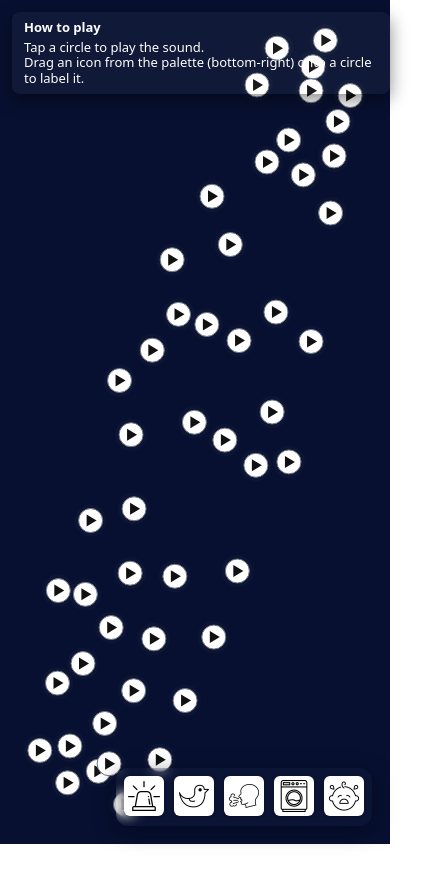
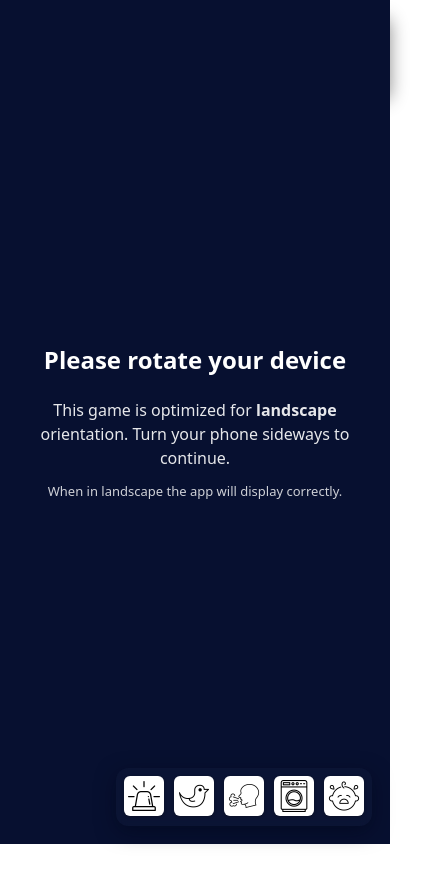
Before and after one commit to davidchalupa/soundiada, a React (Vite) app: page / in a window 390 px wide. Shown: the whole page, 430 px wide, since content can reach past the window. After the commit the page ends 844 px from the top, so only its background shows below. Built offline with nearby package versions, Linux system fonts and the light colour scheme.

Commit message:
A more limited solution to mobile behavior.

```diff
--- a/src/components/EmbeddingViewer.tsx
+++ b/src/components/EmbeddingViewer.tsx
@@ -8,6 +8,15 @@ import IconBird from "../assets/icons/bird.png";
 import IconBreathing from "../assets/icons/breath.png";
 import IconWashingMachine from "../assets/icons/washing-machine.png";
 import IconCryingBaby from "../assets/icons/crying.png";
+
+/*
+  Drop-in replacement: landscape-first viewer with desktop-position fix.
+
+  Fixes:
+  - Ensures the root/container/SVG are fixed to viewport (position: fixed; left:0; top:0)
+    and SVG is display:block so there are no subtle offsets (white margins / scrollbars).
+  - Keeps the rest of behavior unchanged (play/pause, drag/drop, palette, modal).
+*/
 
 const PALETTE_CATEGORIES = [
   "siren",
@@ -34,27 +43,14 @@ type Props = {
 };
 
 const EmbeddingViewer: React.FC<Props> = ({ padding = 40 }) => {
+  // refs & state
   const audioRef = useRef<HTMLAudioElement | null>(null);
   const [playingFile, setPlayingFile] = useState<string | null>(null);
   const [viewport, setViewport] = useState({ w: window.innerWidth, h: window.innerHeight });
-
-  // canonical initial viewport (captured on first mount)
-  const canonicalRef = useRef<{ w: number; h: number; portrait: boolean } | null>(null);
-
   const [guesses, setGuesses] = useState<Record<string, string>>({});
   const [showModal, setShowModal] = useState(false);
 
-  // set canonical viewport on first mount
-  useEffect(() => {
-    if (!canonicalRef.current) {
-      const w0 = Math.max(200, window.innerWidth);
-      const h0 = Math.max(160, window.innerHeight);
-      const portrait0 = !!(window.matchMedia && window.matchMedia("(orientation: portrait)").matches);
-      canonicalRef.current = { w: w0, h: h0, portrait: portrait0 };
-    }
-  }, []);
-
-  // update viewport on resize/orientation changes
+  // update viewport on resize/orientation change
   useEffect(() => {
     const update = () => setViewport({ w: Math.max(200, window.innerWidth), h: Math.max(160, window.innerHeight) });
     update();
@@ -65,6 +61,8 @@ const EmbeddingViewer: React.FC<Props> = ({ padding = 40 }) => {
       window.removeEventListener("orientationchange", update);
     };
   }, []);
+
+  const isLandscape = viewport.w >= viewport.h;
 
   const embeddings = useMemo(() => esc50Embeddings.slice(), []);
 
@@ -83,36 +81,7 @@ const EmbeddingViewer: React.FC<Props> = ({ padding = 40 }) => {
     }
   }, [totalFlagged, embeddings.length]);
 
-  // logical canonical canvas (use initial orientation dims as-is)
-  const canonical = canonicalRef.current ?? { w: viewport.w, h: viewport.h, portrait: viewport.h > viewport.w };
-  const cw0 = canonical.w;
-  const ch0 = canonical.h;
-  const initialPortrait = canonical.portrait;
-
-  // detect whether current orientation differs from canonical
-  const currentPortrait = viewport.h > viewport.w;
-  const rotated = initialPortrait !== currentPortrait;
-
-  // compute scale to fit canonical canvas into current viewport
-  // if rotated, the canonical canvas is rotated 90deg when mapping to viewport, so swap dims
-  const scale = (() => {
-    if (rotated) {
-      // canonical (cw0 x ch0) will be mapped rotated -> compare viewport.w to ch0 and viewport.h to cw0
-      return Math.min(viewport.w / ch0, viewport.h / cw0);
-    } else {
-      return Math.min(viewport.w / cw0, viewport.h / ch0);
-    }
-  })();
-
-  // compute the transform for the canonical content container:
-  // center container at viewport center and then rotate + scale as needed.
-  // Using translate(-50%,-50%) centers the element (which has width cw0 and height ch0),
-  // then rotate(90deg) (if needed) then scale(scale).
-  const transform = rotated
-    ? `translate(-50%,-50%) rotate(90deg) scale(${scale})`
-    : `translate(-50%,-50%) scale(${scale})`;
-
-  // projection bounds based on canonical logical coords (cw0 x ch0)
+  // compute bounds for projection (based on numeric coords)
   const bounds = useMemo(() => {
     if (!embeddings || embeddings.length === 0) return { minX: 0, maxX: 1, minY: 0, maxY: 1 };
     let minX = Infinity,
@@ -140,11 +109,11 @@ const EmbeddingViewer: React.FC<Props> = ({ padding = 40 }) => {
     return { minX, maxX, minY, maxY };
   }, [embeddings]);
 
-  // project using canonical dims (cw0 x ch0)
+  // project into viewport pixel space (width = viewport.w, height = viewport.h)
   const project = (x: number, y: number) => {
     const { minX, maxX, minY, maxY } = bounds;
-    const w = cw0 - 2 * padding;
-    const h = ch0 - 2 * padding;
+    const w = viewport.w - 2 * padding;
+    const h = viewport.h - 2 * padding;
     const px = padding + ((x - minX) / (maxX - minX)) * w;
     const py = padding + (1 - (y - minY) / (maxY - minY)) * h;
     return { px, py };
@@ -167,14 +136,14 @@ const EmbeddingViewer: React.FC<Props> = ({ padding = 40 }) => {
     }
   }
 
-  // tiny deterministic jitter
+  // deterministic tiny jitter
   const jitter = useMemo(() => {
     const xs = embeddings.map((e) => Number(e.x));
     if (xs.length === 0) return 0.001;
     return 1e-3 * Math.max(1.0, Math.max(...xs) - Math.min(...xs));
   }, [embeddings]);
 
-  // audio behavior
+  // play/pause behavior
   const onPointClick = (file: string) => {
     const url = buildAudioUrl(file);
     const audio = audioRef.current;
@@ -215,9 +184,8 @@ const EmbeddingViewer: React.FC<Props> = ({ padding = 40 }) => {
     };
   }, []);
 
-  // pointer drag fallback + ghost
+  // pointer drag fallback (touch + mouse)
   const draggingCatRef = useRef<string | null>(null);
-  const pointerIdRef = useRef<number | null>(null);
   const ghostRef = useRef<HTMLElement | null>(null);
 
   const makeGhost = (cat: string, x: number, y: number) => {
@@ -266,7 +234,6 @@ const EmbeddingViewer: React.FC<Props> = ({ padding = 40 }) => {
     } finally {
       cleanupGhost();
       draggingCatRef.current = null;
-      pointerIdRef.current = null;
       window.removeEventListener("pointermove", onPointerMoveWindow);
       window.removeEventListener("pointerup", onPointerUpWindow);
     }
@@ -277,11 +244,7 @@ const EmbeddingViewer: React.FC<Props> = ({ padding = 40 }) => {
       ev.preventDefault();
       ev.stopPropagation();
     } catch {}
-    try {
-      (ev.currentTarget as Element).setPointerCapture?.(ev.pointerId);
-    } catch {}
     draggingCatRef.current = category;
-    pointerIdRef.current = ev.pointerId;
     makeGhost(category, ev.clientX, ev.clientY);
     window.addEventListener("pointermove", onPointerMoveWindow, { passive: true } as any);
     window.addEventListener("pointerup", onPointerUpWindow);
@@ -295,7 +258,7 @@ const EmbeddingViewer: React.FC<Props> = ({ padding = 40 }) => {
     };
   }, []);
 
-  // desktop drag
+  // desktop drag handlers
   const onPaletteDragStart = (ev: React.DragEvent, category: string) => {
     try {
       ev.dataTransfer.setData("text/plain", category);
@@ -323,35 +286,49 @@ const EmbeddingViewer: React.FC<Props> = ({ padding = 40 }) => {
     setShowModal(false);
   };
 
-  // container & content styles:
-  // wrapper fills viewport; content (canonical canvas) is centered and transformed
-  const wrapperStyle: React.CSSProperties = {
+  // Render
+  return (
+    // ROOT is fixed to viewport to avoid any page margins/offsets that caused shifted points.
+    <div
+      style={{
         position: "fixed",
         left: 0,
         top: 0,
         width: "100vw",
         height: "100vh",
         overflow: "hidden",
-    zIndex: 1,
-  };
+        boxSizing: "border-box",
+        margin: 0,
+        padding: 0,
+      }}
+    >
+      {/* If not landscape, show overlay telling user to rotate */}
+      {!isLandscape && (
+        <div
+          style={{
+            position: "fixed",
+            inset: 0,
+            background: "#071030",
+            color: "#fff",
+            display: "flex",
+            alignItems: "center",
+            justifyContent: "center",
+            zIndex: 3000,
+            padding: 20,
+            textAlign: "center",
+          }}
+        >
+          <div>
+            <h2 style={{ marginTop: 0 }}>Please rotate your device</h2>
+            <p style={{ opacity: 0.9, marginBottom: 12 }}>
+              This game is optimized for <strong>landscape</strong> orientation. Turn your phone sideways to continue.
+            </p>
+            <div style={{ opacity: 0.8, fontSize: 13 }}>When in landscape the app will display correctly.</div>
+          </div>
+        </div>
+      )}
 
-  const contentStyle: React.CSSProperties = {
-    position: "absolute",
-    left: "50%",
-    top: "50%",
-    width: `${cw0}px`,
-    height: `${ch0}px`,
-    transformOrigin: "center center",
-    transform,
-    pointerEvents: "auto",
-    touchAction: "none",
-    // ensure content sits below palette/instruction
-    zIndex: 1,
-  };
-
-  return (
-    <div style={{ position: "relative", width: "100vw", height: "100vh", overflow: "hidden" }}>
-      {/* instructions: fixed top-left */}
+      {/* Top-left instructions (fixed) */}
       <div
         style={{
           position: "fixed",
@@ -371,15 +348,30 @@ const EmbeddingViewer: React.FC<Props> = ({ padding = 40 }) => {
         aria-hidden
       >
         <strong style={{ display: "block", marginBottom: 4 }}>How to play</strong>
-        <div>Tap a circle to play the sound.</div>
+        <div>Click a circle to play the sound.</div>
         <div>Drag an icon from the palette (bottom-right) onto a circle to label it.</div>
       </div>
 
-      {/* main wrapper */}
-      <div style={wrapperStyle}>
-        <div style={contentStyle}>
-          <svg width={cw0} height={ch0} viewBox={`0 0 ${cw0} ${ch0}`} preserveAspectRatio="none">
-            <rect x={0} y={0} width={cw0} height={ch0} fill="#071030" />
+      {/* SVG canvas: exact viewport size, positioned fixed to avoid parent offsets */}
+      <svg
+        width={viewport.w}
+        height={viewport.h}
+        viewBox={`0 0 ${viewport.w} ${viewport.h}`}
+        preserveAspectRatio="none"
+        style={{
+          display: isLandscape ? "block" : "none",
+          width: "100vw",
+          height: "100vh",
+          position: "fixed",
+          left: 0,
+          top: 0,
+          zIndex: 1,
+          boxSizing: "border-box",
+          margin: 0,
+          padding: 0,
+        }}
+      >
+        <rect x={0} y={0} width={viewport.w} height={viewport.h} fill="#071030" />
         {embeddings.map((e, idx) => {
           const x = Number(e.x) + ((idx % 2 === 0 ? 1 : -1) * jitter * 0.5);
           const y = Number(e.y) + ((idx % 3 === 0 ? 1 : -1) * jitter * 0.5);
@@ -405,6 +397,7 @@ const EmbeddingViewer: React.FC<Props> = ({ padding = 40 }) => {
               role="button"
               aria-label={tooltip}
             >
+              {/* only show tooltip when game finished */}
               {showModal ? <title>{tooltip}</title> : null}
 
               <circle r={16} fill="rgba(255,255,255,0.02)" stroke="none" />
@@ -424,8 +417,6 @@ const EmbeddingViewer: React.FC<Props> = ({ padding = 40 }) => {
           );
         })}
       </svg>
-        </div>
-      </div>
 
       {/* fixed bottom-right palette */}
       <div
@@ -437,7 +428,7 @@ const EmbeddingViewer: React.FC<Props> = ({ padding = 40 }) => {
           bottom: 18,
           display: "flex",
           gap: 10,
-          zIndex: 1700,
+          zIndex: 1600,
           touchAction: "none",
         }}
       >
@@ -536,7 +527,7 @@ function darken(hex: string, amt = -24) {
     const parsed = hex.replace("#", "");
     const num = parseInt(parsed, 16);
     let r = (num >> 16) + amt;
-    let g = ((num >> 8) & 0x00ff) + amt;
+    let g = ((num >> 8) & 0x0000ff) + amt;
     let b = (num & 0x0000ff) + amt;
     r = Math.max(0, Math.min(255, r));
     g = Math.max(0, Math.min(255, g));
```
Lines whose indentation alone changed are shown as unchanged.
